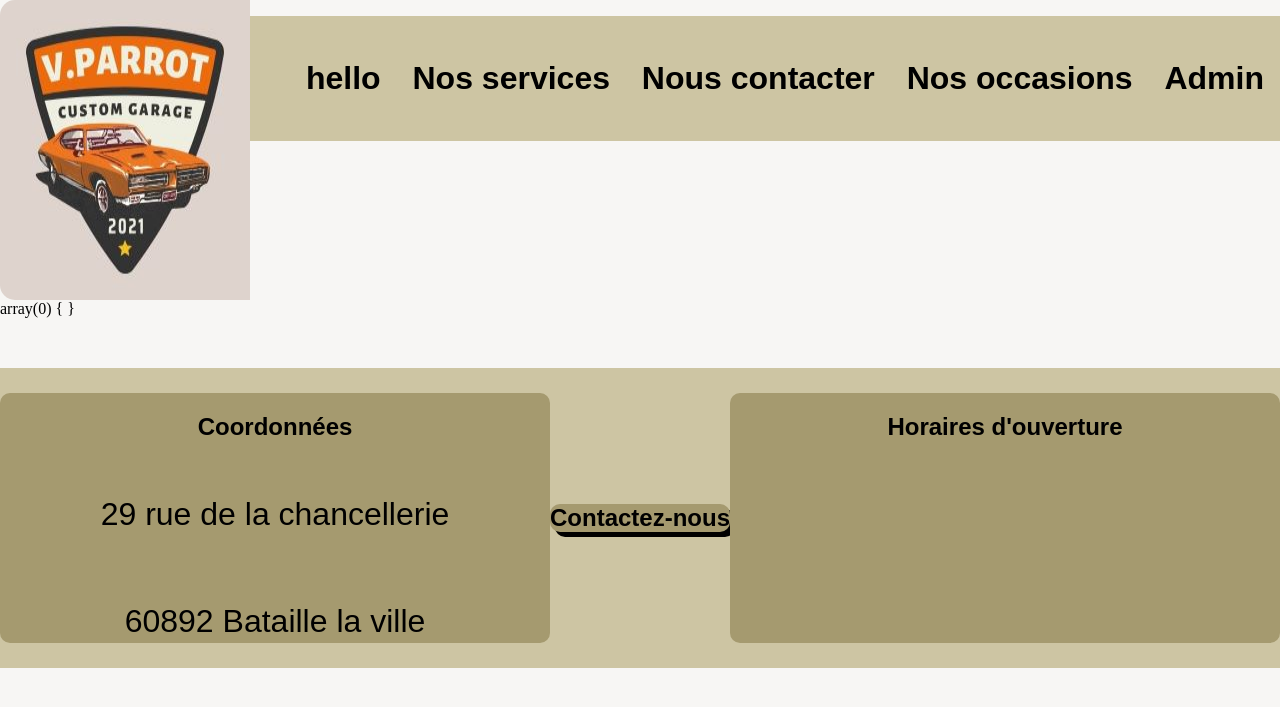
After one commit to luther60/parrot, a PHP site: page /admin/index_admin.php in a window 1280 px wide. The commit adds this page. Shown: the top 707 px of the page. Run offline with PHP 8.4, Linux system fonts and the light colour scheme.

Commit message:
create login/session

```diff
--- /dev/null
+++ b/admin/index_admin.php
@@ -0,0 +1,65 @@
+ <?php
+
+require_once __DIR__."/../lib/session.php";
+
+
+ ?>
+<!DOCTYPE html>
+<html lang="fr">
+<head>
+  <meta charset="UTF-8">
+  <meta name="viewport" content="width=device-width, initial-scale=1.0">
+  <link rel="stylesheet" href="/assets/css/style.css">
+  <title>Garage Parrot</title>
+</head>
+
+
+<body>
+  <header>
+<nav>
+   <img class="logo" src="/assets/images/logo2021.jpg" alt="Logo garage">
+  <ul class="navbar">
+    <li><a href="/index.php">hello</a></li>
+    <li><a href="news.asp">Nos services</a></li>
+    <li><a href="form.php">Nous contacter</a></li>
+    <li><a href="/occasions.php">Nos occasions</a></li>
+    <li><a href="/login.php">Admin</a></li>
+  </ul>
+</nav>
+</header>
+<?php
+var_dump($_SESSION)
+?>
+<main>
+
+</main>
+
+
+
+
+
+
+<footer>
+
+  <article class="footer_content">
+    <h2>Coordonnées</h2>
+    <pre>
+      <p>29 rue de la chancellerie</p>
+      <p>60892 Bataille la ville</p>
+    </pre>
+  </article>
+
+  <a class="button" href="form.php">Contactez-nous</a>
+
+  <article class="footer_content">
+    <h2>Horaires d'ouverture</h2>
+    <pre>
+      <p></p>
+      <p></p>
+    </pre>
+  </article>
+
+</footer>
+
+</body>
+</html>
--- a/assets/css/style.css
+++ b/assets/css/style.css
@@ -64,3 +64,27 @@ section{display: flex;align-items: center;background-color: #cdc5a3;}
 fieldset{display: flex;flex-direction: column;justify-content: center;}
 
 .display_card{margin: 15px;}
+
+/*Style login*/
+
+form{display: flex;flex-direction: column;align-items: center;background-color: #a59a6f;}
+
+label{font-family: 'Montserrat', sans-serif;font-weight: bold;text-align: center;padding-bottom: 5px;}
+
+.champs{display: flex;flex-direction: column;}
+
+input{height: 50px;width: 300px;margin: 20px;border-radius: 10px;font-size: 1.5em;}
+
+.log, .submit{background-color: #cdc5a3;}
+
+.submit:hover{background-color: #a59a6f;}
+
+.alert{
+   font-family: 'Montserrat', sans-serif;
+   font-weight: bold;
+   background-color: firebrick;
+   height: 50px;
+   display: flex;
+   justify-content: center;
+   align-items: center;
+}
--- /dev/null
+++ b/lib/session.php
@@ -0,0 +1,11 @@
+<?php
+//En principe cette partie est gérée par l'hébergeur (A vérifier)
+session_set_cookie_params([
+    'lifetime' => 3600, //Temps de la session
+    'path' => '/',
+    'domain' => 'gparrot',
+    /*'secure' => true,*/ //Ne fonctionne pas en local
+    'httponly' => true //Les cookies en http sont insensible à js
+]);
+
+session_start();
--- a/templates/header.php
+++ b/templates/header.php
@@ -21,7 +21,7 @@
     <li><a href="news.asp">Nos services</a></li>
     <li><a href="form.php">Nous contacter</a></li>
     <li><a href="occasions.php">Nos occasions</a></li>
-    <li><a href="about.asp">Admin</a></li>
+    <li><a href="login.php">Admin</a></li>
   </ul>
 </nav>
 </header>
```
Also changed, not shown: admin/template_admin/footer.php (added, +24 -0 lines), index.php (+5 -2 lines), lib/user.php (added, +18 -0 lines), login.php (added, +53 -0 lines).
